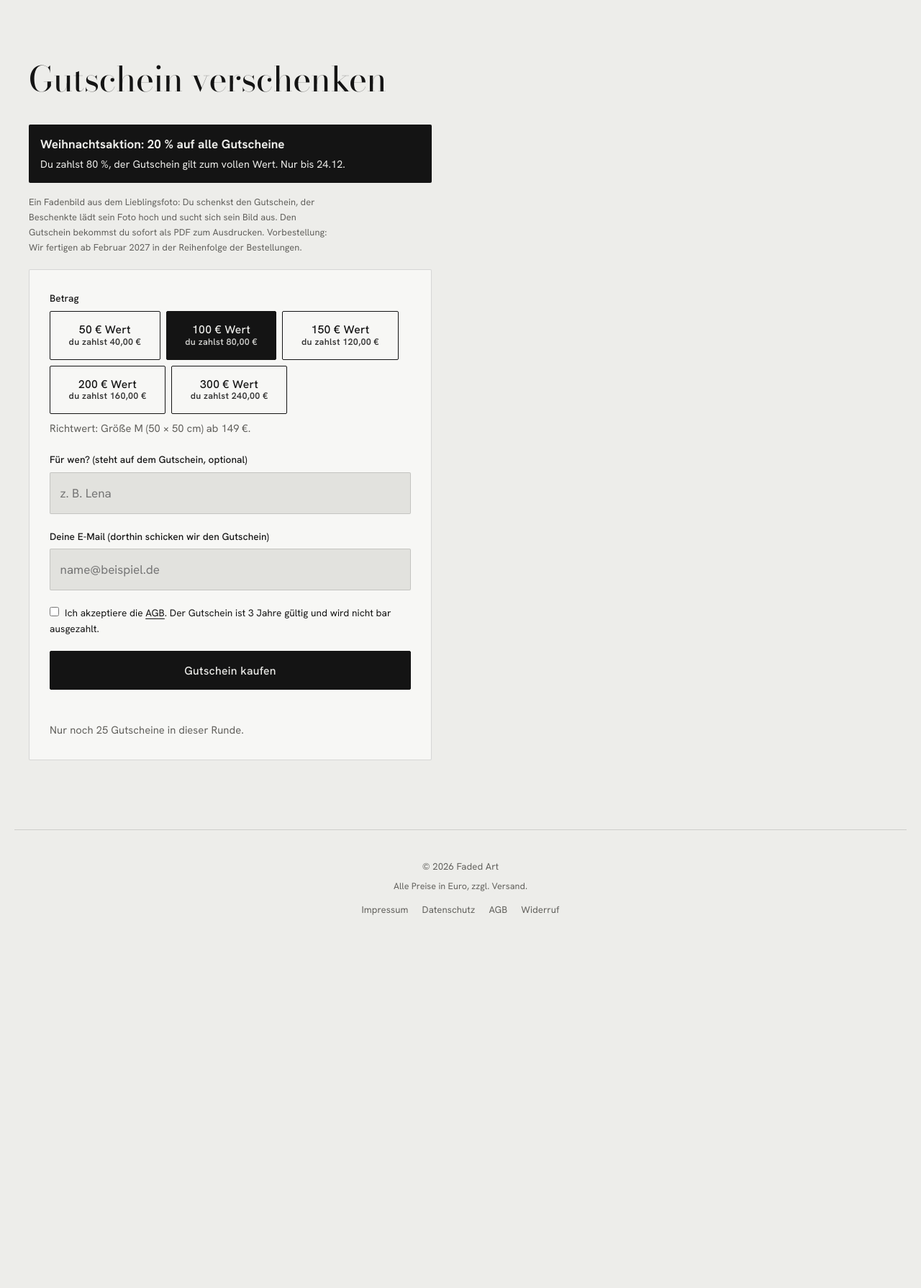
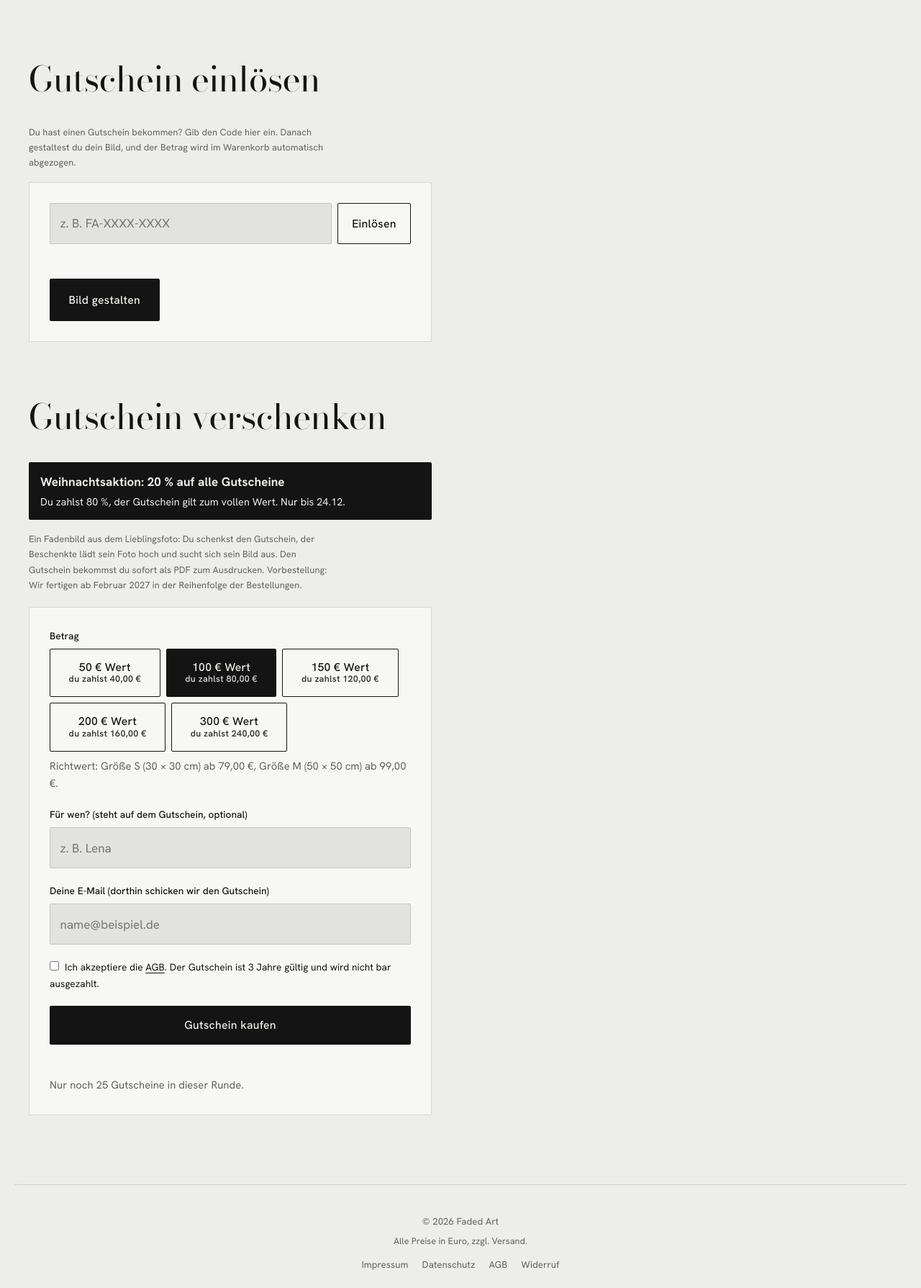
Before and after one commit to fadedArt/faded-art, a Flask app: page /gutschein in a window 1280 px wide. Shown: the part 82-1871 px from the top of the page at 72% size. Before the commit the page ends 1353 px from the top, so only its background shows below. Run offline with Flask 3, Linux system fonts and the light colour scheme.

Commit message:
Gutschein einlösen sichtbar gemacht (Menü, Gutschein-Seite, Konfigurator, Warenkorb oben, Startseite); günstigere Preise
Preise: S 79 €, M 99 €, L 129 €, XL 193 € (vorher 149/149/209/336 €). Aufpreise: 360 Nägel 30 €, Schwarz+Weiß 25 €, Holz 20–40 €. Preise auf volle Euro gerundet, überall gleich berechnet.

Co-Authored-By: Claude Opus 5.5 <noreply@anthropic.com>
Claude-Session: https://claude.ai/code/session_01MQd3Ez1WfSEqrkkXqKTc86

```diff
--- a/app.py
+++ b/app.py
@@ -51,10 +51,10 @@ REF_RE = re.compile(r"^[0-9a-f]{32}$")
 WOOD = {
     "weiss": ("Klassik Weiß matt", (250, 250, 250), 0),
     "mdf": ("MDF Schwarz matt", (18, 18, 18), 0),
-    "eiche": ("Eiche Natur geölt", (168, 122, 82), 50),
-    "nussbaum": ("Nussbaum Premium", (59, 39, 22), 80),
-    "esche": ("Schwarze Esche", (33, 33, 33), 90),
-    "beton": ("Beton-Look", (110, 110, 110), 60),
+    "eiche": ("Eiche Natur geölt", (168, 122, 82), 20),        # Aufpreise gesenkt am 14.10.2026 (vorher 50/80/90/60)
+    "nussbaum": ("Nussbaum Premium", (59, 39, 22), 35),
+    "esche": ("Schwarze Esche", (33, 33, 33), 40),
+    "beton": ("Beton-Look", (110, 110, 110), 25),
 }
 COLORS = {
     "schwarz": ("Tiefschwarz", (12, 12, 12)),
@@ -79,7 +79,7 @@ MULTI_SAT, MULTI_CHROMA = 1.8, 2.5        # Mehrfarbig: Sättigung des Fotos, Ge
 MULTI_LINEAR, MULTI_LINES_F = True, 1.3   # Mehrfarbig nach dem linearen Modell (wie Einfarbig); Linien = LINES x Faktor
 MULTI_MAX, MULTI_EUR = 4, 0   # höchstens so viele Fadenfarben; Aufpreis für Mehrfarbig in € (noch festlegen!)
 SW = "sw"                     # Schwarz + Weiß gemischt: zwei Fäden, Engine 2 (engine2.py), Testsieger vom 13.10.2026
-SW_EUR = 40                   # Aufpreis für Schwarz + Weiß in € (Platzhalter, bitte festlegen!)
+SW_EUR = 25                   # Aufpreis für Schwarz + Weiß in € (14.10.2026: vorher 40)
 SW_PAL = ["schwarz", "weiss"]
 SW_LINES = {240: 9000, 360: 12000}   # Höchstzahl Fäden (gemischt braucht ca. 3x so viel Faden wie Einfarbig)
 SW_STYLE = {"a": dict(gamma=1.0, clip=0.008), "b": dict(gamma=1.2, clip=0.012), "c": dict(gamma=0.85, clip=0.005)}
@@ -143,10 +143,10 @@ MIN_CONTRAST = 60
 
 def lum(rgb):
     return 0.299 * rgb[0] + 0.587 * rgb[1] + 0.114 * rgb[2]
-PINS = {240: 0, 360: 70}                       # Pins -> Aufpreis in €
+PINS = {240: 0, 360: 30}                       # Pins -> Aufpreis in € (14.10.2026: vorher 70)
 BUILD = "b32"   # Versionsnummer: app.py, configure.html, configure.js und style.css müssen dieselbe tragen
 TEST_QUAD_CENTS = int(os.environ.get("TESTPREIS_QUAD_CENTS", "0"))   # Testpreis für ALLE quadratischen Bretter; 0 = aus (Live-Betrieb)
-BASE_CENTS, BASE_AREA, CENTS_PER_CM2 = 14900, 2500, 2.5   # Vorschlag: 149 € bis 50 x 50 cm, darüber 2,5 Cent je cm² (70 x 70 = 209 €, 100 x 100 = 336 €)
+BASE_CENTS, BASE_AREA, CENTS_PER_CM2 = 7900, 900, 1.25   # 14.10.2026: 79 € für 30 x 30 cm, darüber 1,25 Cent je cm² (50 x 50 = 99 €, 70 x 70 = 129 €, 100 x 100 = 192,75 €). Vorher 149/209/336 €
 PREORDER_NOTE = os.environ.get("VORBESTELL_HINWEIS", "Vorbestellung: Wir fertigen ab Februar 2027 in der Reihenfolge der Bestellungen.")
 
 # ---------- Gutscheine (Wertgutscheine, auch zum Vorbestellen) ----------
@@ -293,7 +293,8 @@ def price_cents(m):
         return TEST_QUAD_CENTS
     area = m["w"] * m["h"] * (ROUND_AREA if m.get("fmt") in ROUND_FORMATS else 1)
     extra = max(0, area - BASE_AREA) * CENTS_PER_CM2
-    return BASE_CENTS + round(extra) + (WOOD[m["wood"]][2] + PINS[m["pins"]] + (MULTI_EUR if m.get("color") == MULTI else 0) + (SW_EUR if m.get("color") == SW else 0)) * 100
+    total = BASE_CENTS + round(extra) + (WOOD[m["wood"]][2] + PINS[m["pins"]] + (MULTI_EUR if m.get("color") == MULTI else 0) + (SW_EUR if m.get("color") == SW else 0)) * 100
+    return int(math.ceil(total / 100)) * 100                 # volle Euro
 
 
 # ---------- String-Art-Berechnung (dein Algorithmus, pro Bestellung isoliert) ----------
@@ -1205,7 +1206,7 @@ def voucher_mail(v):
 @app.get("/gutschein")
 def voucher_page():
     left = (VOUCHER_LIMIT - voucher_sold()) if VOUCHER_LIMIT else None
-    return render_template("gutschein.html", values=[(c, voucher_pay_cents(c)) for c in VOUCHER_VALUES], left=left, note=PREORDER_NOTE,
+    return render_template("gutschein.html", values=[(c, voucher_pay_cents(c)) for c in VOUCHER_VALUES], left=left, note=PREORDER_NOTE, base_cents=price_cents(dict(fmt="quad", w=30, h=30, wood="weiss", pins=240, color="schwarz")), m_cents=price_cents(dict(fmt="quad", w=50, h=50, wood="weiss", pins=240, color="schwarz")),
                            years=VOUCHER_YEARS, sale=VOUCHER_SALE_PCT if voucher_sale_on() else 0, until=sale_until_de())
 
 @app.post("/gutschein/kaufen")
@@ -1423,7 +1424,7 @@ def machine_done(ref):
 # ---------- Seiten ----------
 @app.get("/")
 def index():
-    sizes = [(k, w, h, BASE_CENTS + round(max(0, w * h - BASE_AREA) * CENTS_PER_CM2)) for k, (w, h) in SIZES["quad"].items()]
+    sizes = [(k, w, h, price_cents(dict(fmt="quad", w=w, h=h, wood="weiss", pins=240, color="schwarz"))) for k, (w, h) in SIZES["quad"].items()]
     woods = [(k, v[0], v[2]) for k, v in WOOD.items()]
     room = {"sizes": SIZES, "base_cents": BASE_CENTS, "base_area": BASE_AREA, "cents_per_cm2": CENTS_PER_CM2,
             "round_area": ROUND_AREA, "round": sorted(ROUND_FORMATS), "wood": {k: [v[0], v[2]] for k, v in WOOD.items()}}
@@ -1700,7 +1701,9 @@ SHOP = {   # Anbieterdaten für Impressum, AGB, Datenschutz. Fehlende Angaben pe
 
 @app.context_processor
 def inject_cart():
-    return {"cart_count": len(session.get("cart", [])), "asset_v": asset_v, "shop": SHOP}
+    v = voucher_load(session["voucher"]) if session.get("voucher") else None
+    return {"cart_count": len(session.get("cart", [])), "asset_v": asset_v, "shop": SHOP,
+            "voucher": v if v and voucher_ok(v) else None, "creator": session.get("creator")}
 
 @app.errorhandler(413)
 def too_big(e):
--- a/static/clean.css
+++ b/static/clean.css
@@ -159,3 +159,16 @@ body.v2 .hero-copy{order:0}
 .nf404-art{width:150px;height:150px;color:var(--ivory);margin-bottom:1rem}
 .nf404 h1{font-family:var(--serif);font-weight:400;font-size:clamp(2.6rem,7vw,4.4rem);line-height:1}
 .nf404 .lead{color:var(--muted);max-width:44ch}
+/* Gutschein einlösen */
+body.v2 .vbox{margin-top:1rem;border-top:1px solid var(--line);padding-top:.8rem}
+body.v2 .vbox summary{cursor:pointer;color:var(--ivory);font-size:.95rem;list-style:none;display:flex;justify-content:space-between}
+body.v2 .vbox summary::-webkit-details-marker{display:none}
+body.v2 .vbox summary::after{content:"+";font-size:1.2rem;line-height:1}
+body.v2 .vbox[open] summary::after{content:"−"}
+body.v2 .vbox .redeem{margin-top:.7rem}
+body.v2 .redeem .row{gap:.5rem}
+body.v2 .redeem .btn{flex:0 0 auto;padding:.85rem 1.2rem}
+body.v2 .redeem-ok{font-size:.9rem;color:var(--ivory);margin-bottom:.7rem;padding:.6rem .8rem;border:1px solid var(--line);border-radius:var(--r)}
+body.v2 .redeem-msg.ok{color:var(--ivory)}
+body.v2 .redeem-sec{padding-bottom:1rem}
+html body.v2 .redeem-msg.ok{color:var(--ivory)}
--- a/static/configure.js
+++ b/static/configure.js
@@ -29,7 +29,7 @@ function price() {
   }
   const area = c.w * c.h * (c.format === 'rund' ? PRICE.round_factor : 1);
   const cents = PRICE.base_cents + Math.max(0, area - PRICE.base_area) * PRICE.cents_per_cm2;
-  const p = Math.round(cents) / 100 + PRICE.wood[c.wood] + PRICE.pins[c.pins] + (c.multi ? PRICE.multi || 0 : 0) + (c.sw ? PRICE.sw || 0 : 0);
+  const p = Math.ceil(Math.round(cents) / 100 + PRICE.wood[c.wood] + PRICE.pins[c.pins] + (c.multi ? PRICE.multi || 0 : 0) + (c.sw ? PRICE.sw || 0 : 0));   // volle Euro wie der Server
   $('price').textContent = 'Preis: ' + p.toFixed(2).replace('.', ',') + ' € (' + (PRICE.vat || 'zzgl. Versand') + ')';
 }
 
--- /dev/null
+++ b/templates/_redeem.html
@@ -0,0 +1,25 @@
+{# Gutschein- oder Rabattcode einlösen: speichert den Code für den Warenkorb #}
+<div class="redeem">
+  {% if voucher %}<p class="redeem-ok">Gutschein <b>{{ voucher.code }}</b> ist gespeichert: noch {{ voucher.left|euro }} Guthaben. Er wird im Warenkorb automatisch abgezogen.</p>{% endif %}
+  {% if creator %}<p class="redeem-ok">Rabattcode <b>{{ creator }}</b> ist gespeichert und wird im Warenkorb abgezogen.</p>{% endif %}
+  <div class="row"><input type="text" class="redeem-in" placeholder="z. B. FA-XXXX-XXXX" autocapitalize="characters" autocomplete="off" aria-label="Gutschein- oder Rabattcode"><button type="button" class="btn redeem-btn">Einlösen</button></div>
+  <p class="msg redeem-msg" role="status"></p>
+</div>
+<script>
+document.querySelectorAll('.redeem').forEach(box => {
+  if (box.dataset.ready) return; box.dataset.ready = 1;
+  const go = async () => {
+    const msg = box.querySelector('.redeem-msg'), code = box.querySelector('.redeem-in').value.trim();
+    if (!code) { msg.textContent = 'Bitte gib deinen Code ein.'; return; }
+    try {
+      const r = await fetch('/cart/gutschein', { method: 'POST', headers: { 'Content-Type': 'application/json' }, body: JSON.stringify({ code }) });
+      const d = await r.json();
+      if (!r.ok) { msg.textContent = d.message || 'Der Code ist ungültig.'; return; }
+      msg.classList.add('ok');
+      msg.textContent = d.left != null ? 'Gutschein gespeichert: ' + (d.left / 100).toFixed(2).replace('.', ',') + ' € Guthaben. Er wird im Warenkorb abgezogen.' : 'Code gespeichert. Er wird im Warenkorb abgezogen.';
+    } catch (e) { msg.textContent = 'Keine Verbindung. Bitte gleich noch einmal versuchen.'; }
+  };
+  box.querySelector('.redeem-btn').addEventListener('click', go);
+  box.querySelector('.redeem-in').addEventListener('keydown', e => { if (e.key === 'Enter') { e.preventDefault(); go(); } });
+});
+</script>
--- a/templates/base.html
+++ b/templates/base.html
@@ -37,6 +37,7 @@
       <a href="/configure" class="cta">Jetzt konfigurieren</a>
       <a href="/">Startseite</a>
       <a href="/gutschein">Gutschein verschenken</a>
+      <a href="/gutschein#einloesen">Gutschein einlösen</a>
       <a href="/ueber-uns">Über uns</a>
     </nav>
   </details></div>
--- a/templates/cart.html
+++ b/templates/cart.html
@@ -16,11 +16,11 @@
       <p class="hint" style="margin-bottom:.2rem">Bilder: {{ total|euro }}</p>
       {% if cc %}<p class="hint">Code {{ cc.code }}: − {{ cdisc|euro }} ({{ cc.pct }} %) <button type="button" class="linkbtn" id="ccrm">entfernen</button></p>{% endif %}
       {% if voucher %}<p class="hint">Gutschein {{ voucher.code }}: − {{ disc|euro }} <button type="button" class="linkbtn" id="vrm">entfernen</button></p>{% endif %}
+      {% if not (voucher and cc) %}<div class="field" style="margin:.8rem 0 1rem"><label for="vcode">Gutschein oder Rabattcode einlösen</label>
+        <div class="row"><input type="text" id="vcode" placeholder="z. B. FA-XXXX-XXXX oder LENA10" autocapitalize="characters" autocomplete="off"><button type="button" class="btn" id="vapply">Einlösen</button></div></div>{% endif %}
       <div class="field" style="margin:.6rem 0 .4rem"><label for="zone">Lieferland</label>
         <select id="zone">{% for z, s in ship.items() %}<option value="{{ z }}" data-c="{{ s.cents }}">{{ s.name }} – Versand {{ s.cents|euro }}</option>{% endfor %}</select></div>
       <p class="price" style="margin:.4rem 0 1rem" id="topay" data-pay="{{ pay }}">Zu zahlen: {{ (pay + ship.de.cents)|euro }} <span class="hint">inkl. Versand</span></p>
-      {% if not (voucher and cc) %}<div class="field" style="margin-top:.8rem"><label for="vcode">Gutschein- oder Rabattcode</label>
-        <div class="row"><input type="text" id="vcode" placeholder="z. B. FA-XXXX-XXXX oder LENA10" autocapitalize="characters" autocomplete="off"><button type="button" class="btn" id="vapply">Einlösen</button></div></div>{% endif %}
       <p class="hint" style="margin-bottom:1rem">{{ note }}</p>
       <div class="field"><label for="email">E-Mail für deine Bestellung</label><input type="email" id="email" autocomplete="email" placeholder="name@beispiel.de"></div>
       <div class="field"><label style="text-transform:none;font-weight:400"><input type="checkbox" id="agb">Ich akzeptiere die <a href="/agb" target="_blank" rel="noopener">AGB</a> und habe die <a href="/widerruf" target="_blank" rel="noopener">Widerrufsbelehrung</a> gelesen. Mir ist bekannt, dass für individuell angefertigte Ware kein Widerrufsrecht besteht.</label></div>
--- a/templates/gutschein.html
+++ b/templates/gutschein.html
@@ -2,6 +2,15 @@
 {% block title %}Gutschein verschenken – Faded Art{% endblock %}
 {% block desc %}String Art aus einem Foto verschenken: Gutschein kaufen, ausdrucken, der Beschenkte gestaltet sein Bild selbst.{% endblock %}
 {% block content %}
+<section class="block redeem-sec" id="einloesen">
+  <h2 class="title">Gutschein einlösen</h2>
+  <p class="hint" style="max-width:60ch;margin-bottom:1rem">Du hast einen Gutschein bekommen? Gib den Code hier ein. Danach gestaltest du dein Bild, und der Betrag wird im Warenkorb automatisch abgezogen.</p>
+  <div class="card" style="max-width:560px">
+    {% include "_redeem.html" %}
+    <a href="/configure" class="btn btn-gold" style="margin-top:1rem">Bild gestalten</a>
+  </div>
+</section>
+
 <section class="block">
   <h2 class="title">Gutschein verschenken</h2>
   {% if sale %}<div class="gs-sale"><b>Weihnachtsaktion: {{ sale }} % auf alle Gutscheine</b><span>Du zahlst {{ 100 - sale }} %, der Gutschein gilt zum vollen Wert. Nur bis {{ until }}</span></div>{% endif %}
@@ -14,7 +23,7 @@
       <div class="gs-vals" role="radiogroup" aria-label="Betrag">
         {% for c, pay in values %}<button type="button" class="btn gs-val{% if loop.index == 2 %} on{% endif %}" data-c="{{ c }}" role="radio" aria-checked="{{ 'true' if loop.index == 2 else 'false' }}"><span class="gs-w">{{ (c // 100) }} €{% if sale %} Wert{% endif %}</span>{% if sale %}<span class="gs-p">du zahlst {{ pay|euro }}</span>{% endif %}</button>{% endfor %}
       </div>
-      <p class="hint" style="margin-top:.5rem">Richtwert: Größe M (50 × 50 cm) ab 149 €.</p></div>
+      <p class="hint" style="margin-top:.5rem">Richtwert: Größe S (30 × 30 cm) ab {{ (base_cents)|euro }}, Größe M (50 × 50 cm) ab {{ (m_cents)|euro }}.</p></div>
     <div class="field"><label for="gname">Für wen? (steht auf dem Gutschein, optional)</label><input type="text" id="gname" maxlength="60" placeholder="z. B. Lena"></div>
     <div class="field"><label for="gmail">Deine E-Mail (dorthin schicken wir den Gutschein)</label><input type="email" id="gmail" autocomplete="email" placeholder="name@beispiel.de"></div>
     <div class="field"><label style="text-transform:none;font-weight:400"><input type="checkbox" id="gagb">Ich akzeptiere die <a href="/agb" target="_blank" rel="noopener">AGB</a>. Der Gutschein ist {{ years }} Jahre gültig und wird nicht bar ausgezahlt.</label></div>
--- a/templates/index.html
+++ b/templates/index.html
@@ -247,7 +247,7 @@
   <div>
     <h2 class="h2">Verschenken, ohne das Foto zu kennen.</h2>
     <p>Du kaufst den Gutschein, der Beschenkte lädt sein Foto selbst hoch und wählt sein Bild. Den Gutschein bekommst du sofort als PDF zum Ausdrucken.</p>
-    <div class="cta-row"><a href="/gutschein" class="btn btn-gold">Gutschein kaufen</a></div>
+    <div class="cta-row"><a href="/gutschein" class="btn btn-gold">Gutschein kaufen</a><a href="/gutschein#einloesen" class="btn btn-quiet">Gutschein einlösen</a></div>
   </div>
 </section>
 
@@ -459,7 +459,7 @@
       $$('.sizes-seg button').forEach(b => { const [bw, bh] = CFG.sizes[st.fmt][b.dataset.v];
         b.querySelector('small').textContent = round ? `Ø ${bw}` : `${bw}×${bh}`; });
       const area = w * h * (round ? CFG.round_area : 1);
-      const cents = CFG.base_cents + Math.round(Math.max(0, area - CFG.base_area) * CFG.cents_per_cm2) + CFG.wood[st.wood][1] * 100;
+      const cents = Math.ceil((CFG.base_cents + Math.round(Math.max(0, area - CFG.base_area) * CFG.cents_per_cm2) + CFG.wood[st.wood][1] * 100) / 100) * 100;   /* volle Euro wie im Warenkorb */
       $('#rpLabel').textContent = `${FMT[st.fmt]} ${st.size}, ${CFG.wood[st.wood][0]}`;
       $('#rpPrice').textContent = 'ab ' + euro(cents);
     };
```
Also changed, not shown: templates/configure.html (+8 -5 lines).
